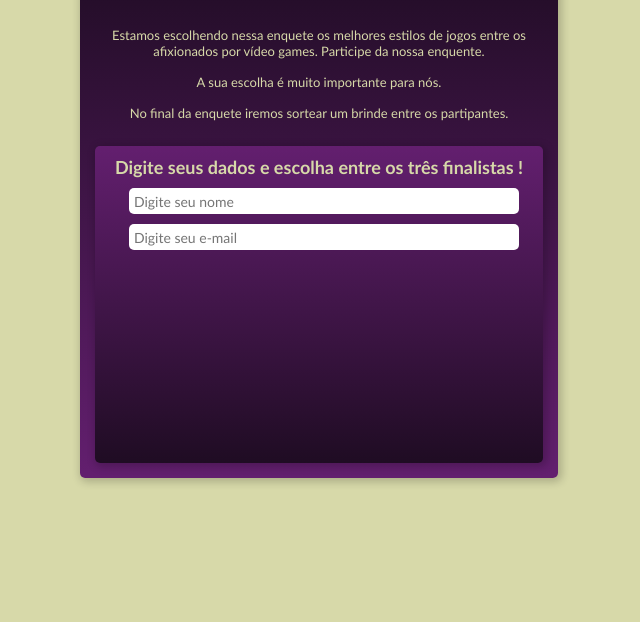
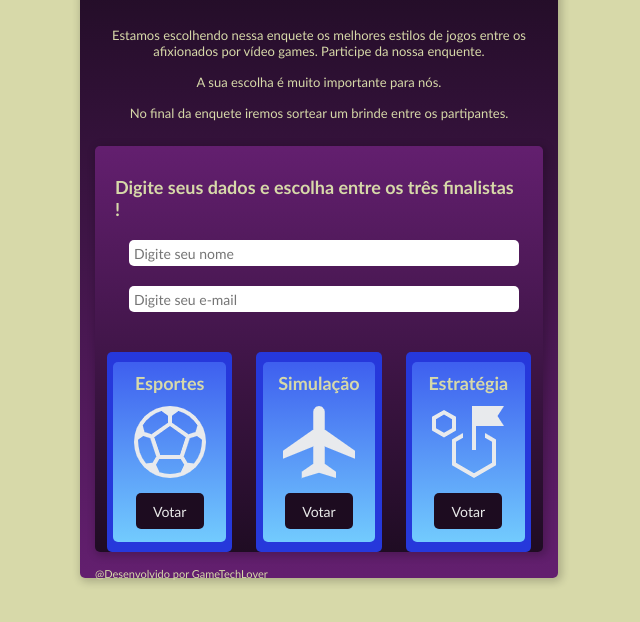
Before and after one commit to wlricardo/bootcamp-devjr-trabalho-2, a plain HTML site: page index.html in a window 1280 px wide. Shown: the part 62-684 px from the top of the page, without its empty margins (321-961 px from the left). Drawn offline with Linux system fonts and the light colour scheme.

Commit message:
closes #5 - Criação dos botões

```diff
--- a/index.html
+++ b/index.html
@@ -21,6 +21,7 @@
                 <p>No final da enquete iremos sortear um <strong>brinde</strong> entre os partipantes.</p>
             </div>
         </div>
+
         <div class="selection">
             <div class="selection-title">
                 <h2>Digite seus dados e escolha entre os três finalistas !</h2>
@@ -30,18 +31,39 @@
                 <input type="text" placeholder="Digite seu e-mail">
             </div>
             <div class="options">
-                <div class="sports">
-
+                <div class="options-card">
+                    <div class="sports">
+                        <h2>Esportes</h2>
+                        <div class="img-group">
+                            <img src="img/ball.png">
+                        </div>
+                        <button>Votar</button>
+                    </div>
                 </div>
-                <div class="simulation">
-
+                <div class="options-card">
+                    <div class="simulation">
+                        <h2>Simulação</h2>
+                        <div class="img-group">
+                            <img src="img/airplane.png">
+                        </div>
+                        <button>Votar</button>
+                    </div>
                 </div>
-                <div class="strategy">
-
+                <div class="options-card">
+                    <div class="strategy">
+                        <h2>Estratégia</h2>
+                        <div class="img-group">
+                            <img src="img/strategy.png">
+                        </div>
+                        <button>Votar</button>
+                    </div>
                 </div>
             </div>
         </div>
 
+        <div class="footer">
+            @Desenvolvido por GameTechLover
+        </div>
     </div>
 
 </body>
--- a/styles.css
+++ b/styles.css
@@ -24,7 +24,7 @@ body {
   padding: 15px;
   background: linear-gradient(to bottom, #1f0c23, #631f6f);
   width: 35%;
-  height: 500px;
+  height: 600px;
   box-shadow: 2px 2px 8px 2px rgba(0, 0, 0, 0.2);
   border-radius: 5px;
   display: flex;
@@ -71,7 +71,7 @@ p {
 .selection {
   background: linear-gradient(to top, #1f0c23, #631f6f);
   width: 100%;
-  height: 500px;
+  height: 450px;
   box-shadow: 2px 2px 8px 2px rgba(0, 0, 0, 0.2);
   border-radius: 5px;
   display: flex;
@@ -82,7 +82,7 @@ p {
 .selection-title {
   font-size: 18px;
   font-weight: 700;
-  padding: 10px;
+  padding: 20px;
 }
 
 input {
@@ -93,10 +93,71 @@ input {
   font-weight: lighter;
   border-radius: 5px;
   border: 0;
-  margin-bottom: 10px;
+  margin-bottom: 20px;
 }
 
 input:focus {
   outline: none;
   box-shadow: 0 0 10px #78e9e9;
 }
+
+.options {
+  display: flex;
+  width: 100%;
+  justify-content: space-around;
+  padding-top: 20px;
+}
+
+h2 {
+  padding-top: 10px;
+  font-size: 18px;
+  font-weight: 700;
+}
+
+.options-card {
+  display: flex;
+  flex-direction: column;
+  align-items: center;
+  width: 28%;
+  height: 200px;
+  background-color: #2638db;
+  border-radius: 5px;
+}
+
+.sports,
+.simulation,
+.strategy {
+  display: flex;
+  flex-direction: column;
+  align-items: center;
+  height: 180px;
+  background: linear-gradient(to bottom, #3e5fef, #72cbfe);
+  border-radius: 5px;
+  margin: 10px;
+  width: 90%;
+}
+
+button {
+  width: 60%;
+  padding-top: 0.62rem;
+  padding-bottom: 0.62em;
+  color: #e9e9e9;
+  font-size: 0.88rem;
+  font-weight: 400;
+  background-color: #1d0c20;
+  border-radius: 5px;
+  cursor: pointer;
+  align-items: center;
+}
+
+button:hover {
+  background-color: #631f6f;
+  box-shadow: 0 0 10px #1d0c20;
+}
+
+.footer {
+  display: flex;
+  flex-direction: column-reverse;
+  font-size: 11px;
+  padding-top: 15px;
+}
```
Also changed, not shown: img/airplane.png (added), img/ball.png (added), img/flight_20dp_E8EAED_FILL0_wght200_GRAD0_opsz20.svg (added), img/strategy.png (added).
